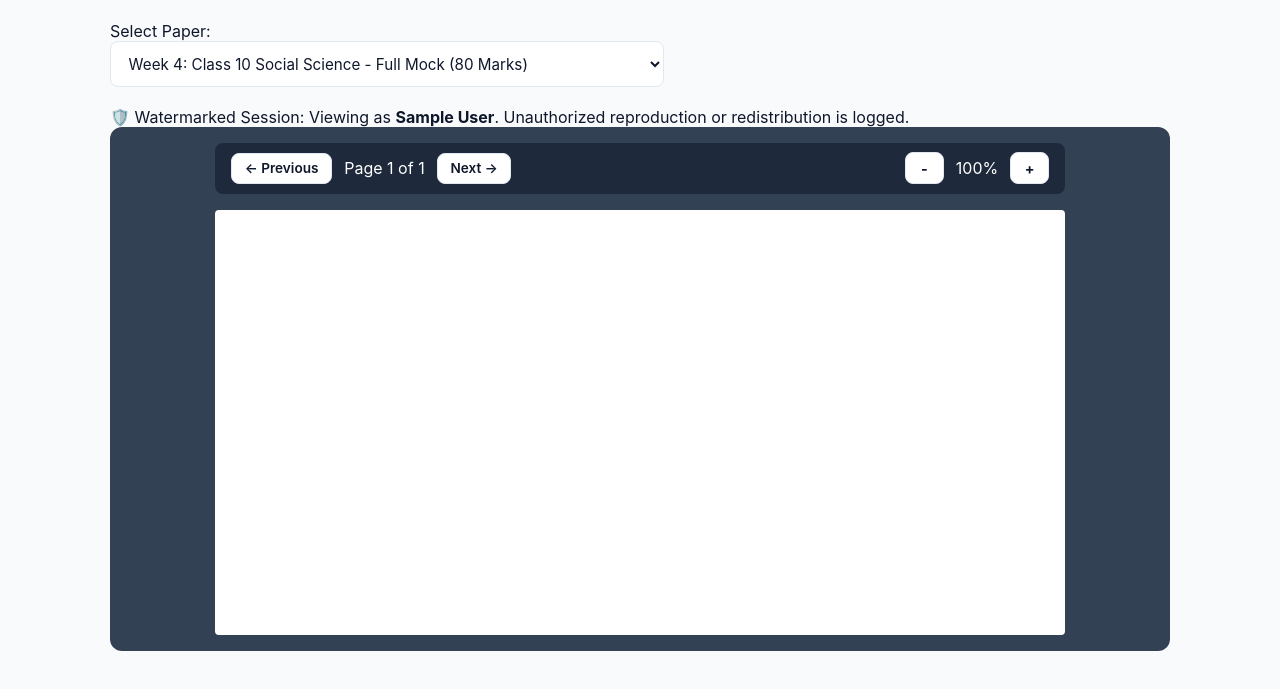
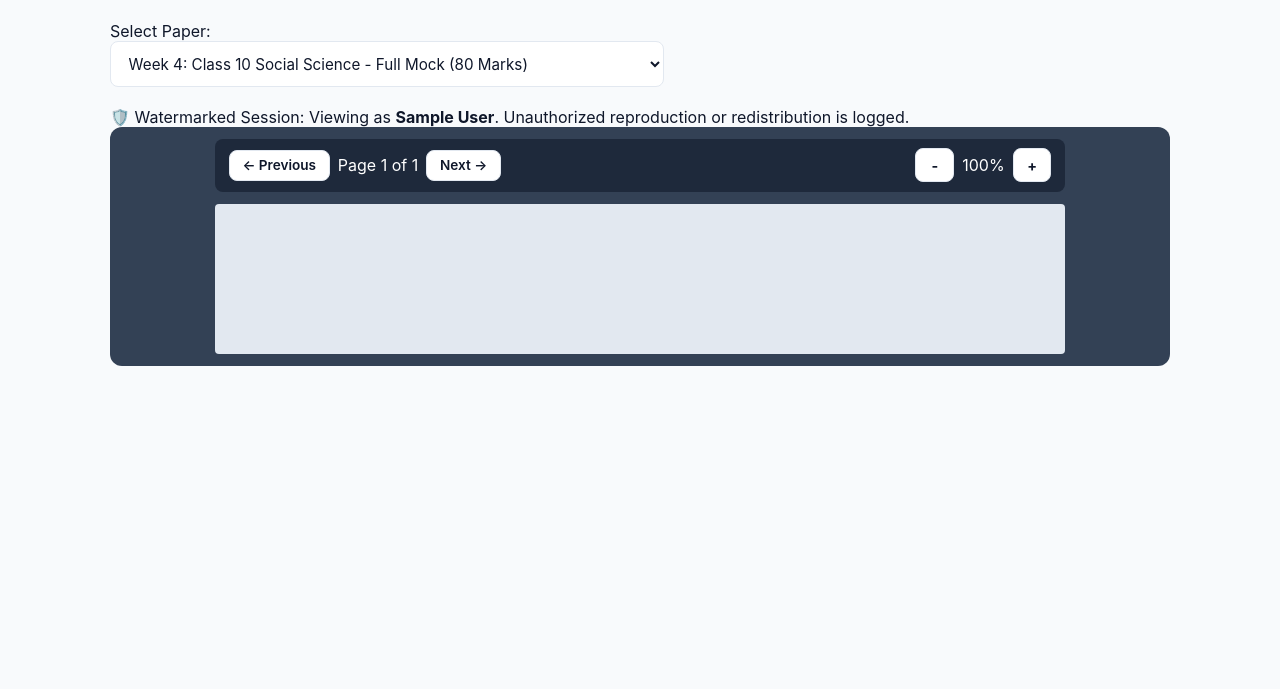
Before and after one commit to shreyancat09/smt, a plain HTML site: page samplepapers.html in a window 1280 px wide. Shown: the part 141-830 px from the top of the page. After the commit the page ends 800 px from the top, so only its background shows below. Drawn offline with Linux system fonts and the light colour scheme; some packages are replaced by stand-ins of ours; sample sign-in values are in the browser's storage; a script that the page names is missing.

Commit message:
Update style.css

```diff
--- a/css/style.css
+++ b/css/style.css
@@ -1,6 +1,6 @@
 /* ==========================================================================
    TUITION STUDY PORTAL - MASTER STYLESHEET
-   Includes: Theme system, Paw trail, Discussions, ShreyanCat widget, Touch Fix
+   Includes: Mobile Smooth Pan & Pinch-Zoom, Dark/Light Themes, Breakout Arcade
    ========================================================================== */
 
 :root {
@@ -51,10 +51,7 @@ body {
   flex-direction: column;
 }
 
-/* ==========================================================================
-   DESKTOP CAT PAW CURSOR TRAIL
-   ========================================================================== */
-
+/* Desktop Paw Trail */
 .floating-paw {
   position: fixed;
   pointer-events: none;
@@ -391,7 +388,7 @@ textarea:focus,
 .btn-secondary { background: var(--bg-surface-elevated); color: var(--text-main); border: 1px solid var(--border-color); }
 .btn-outline-sm { background: transparent; border: 1px solid var(--border-color); color: var(--text-muted); padding: 0.35rem 0.75rem; font-size: 0.82rem; }
 .btn-sm { padding: 0.4rem 0.8rem; font-size: 0.85rem; background: var(--bg-surface-elevated); border: 1px solid var(--border-color); color: var(--text-main); }
-.btn-icon { width: 32px; height: 32px; background: var(--bg-surface-elevated); border: 1px solid var(--border-color); color: var(--text-main); font-weight: 700; cursor: pointer; }
+.btn-icon { width: 34px; height: 34px; background: var(--bg-surface-elevated); border: 1px solid var(--border-color); color: var(--text-main); font-weight: 700; cursor: pointer; border-radius: var(--radius-sm); }
 .btn-whatsapp { background: #16a34a; color: #fff; }
 .btn-whatsapp:hover { background: #15803d; }
 
@@ -411,7 +408,10 @@ textarea:focus,
 .fee-lock-card p { color: var(--text-muted); font-size: 0.95rem; margin-bottom: 1.5rem; line-height: 1.5; }
 .fee-lock-actions { max-width: 320px; margin: 0 auto; }
 
-/* Paper Canvas Viewer */
+/* ==========================================================================
+   ENHANCED PDF CANVAS VIEWPORT (SMOOTH PAN & ZOOM)
+   ========================================================================== */
+
 .viewer-header-row {
   display: flex;
   justify-content: space-between;
@@ -424,10 +424,11 @@ textarea:focus,
 .viewer-workspace {
   background: #334155;
   border-radius: var(--radius-md);
-  padding: 1rem;
+  padding: 0.75rem;
   display: flex;
   flex-direction: column;
   align-items: center;
+  width: 100%;
 }
 
 .viewer-toolbar {
@@ -435,30 +436,47 @@ textarea:focus,
   max-width: 850px;
   background: #1e293b;
   border-radius: var(--radius-sm);
-  padding: 0.6rem 1rem;
+  padding: 0.6rem 0.85rem;
   display: flex;
   justify-content: space-between;
   color: #fff;
-  margin-bottom: 1rem;
+  margin-bottom: 0.75rem;
+  flex-wrap: wrap;
+  gap: 0.5rem;
 }
 
 .toolbar-left, .toolbar-right {
   display: flex;
   align-items: center;
-  gap: 0.75rem;
+  gap: 0.5rem;
 }
 
+/* Crucial: Allows fluid horizontal and vertical dragging/swiping when zoomed */
 .canvas-viewport {
   position: relative;
   width: 100%;
   max-width: 850px;
-  background: #fff;
-  overflow: hidden;
+  max-height: 75vh;
+  background: #e2e8f0;
+  overflow: auto;
+  -webkit-overflow-scrolling: touch;
   border-radius: 4px;
+  display: block;
+  touch-action: pan-x pan-y;
 }
 
-.document-layer { display: block; width: 100%; height: auto; }
-.watermark-layer { position: absolute; top: 0; left: 0; width: 100%; height: 100%; pointer-events: none; }
+/* Canvas layers scale dynamically via JS width/height styles */
+.document-layer {
+  display: block;
+  margin: 0 auto;
+}
+
+.watermark-layer {
+  position: absolute;
+  top: 0;
+  left: 0;
+  pointer-events: none;
+}
 
 .security-blur-overlay {
   position: absolute;
@@ -471,9 +489,10 @@ textarea:focus,
   justify-content: center;
   text-align: center;
   color: #fff;
+  padding: 1rem;
 }
 
-/* Breakout Arcade (Includes Mobile Gesture Lock) */
+/* Breakout Arcade */
 .game-stage {
   background: var(--bg-surface);
   border: 1px solid var(--border-color);
@@ -507,16 +526,10 @@ textarea:focus,
   display: block;
   width: 100%;
   height: auto;
-  touch-action: none; /* Stops mobile browsers from pulling-to-refresh or scrolling during play */
+  touch-action: none;
 }
 
 .arcade-overlay { position: absolute; inset: 0; background: rgba(15, 23, 42, 0.92); display: flex; align-items: center; justify-content: center; text-align: center; color: #fff; padding: 1.5rem; }
-
-/* Tables */
-.table-responsive { overflow-x: auto; width: 100%; }
-.academic-table { width: 100%; border-collapse: collapse; text-align: left; font-size: 0.88rem; }
-.academic-table th, .academic-table td { padding: 0.75rem 1rem; border-bottom: 1px solid var(--border-color); }
-.academic-table th { background: var(--bg-page); color: var(--text-muted); }
 
 /* ShreyanCat Assistant Widget */
 .cat-floating-bubble {
@@ -684,10 +697,11 @@ textarea:focus,
 
 .portal-footer strong { color: var(--primary); }
 
-/* Anti-Print Protection */
 @media print { html, body { display: none !important; } }
 
 @media (max-width: 768px) {
   .nav-container { flex-direction: column; align-items: stretch; gap: 0.75rem; }
   .nav-tabs { overflow-x: auto; }
+  .viewer-workspace { padding: 0.4rem; }
+  .canvas-viewport { max-height: 80vh; }
 }
```
